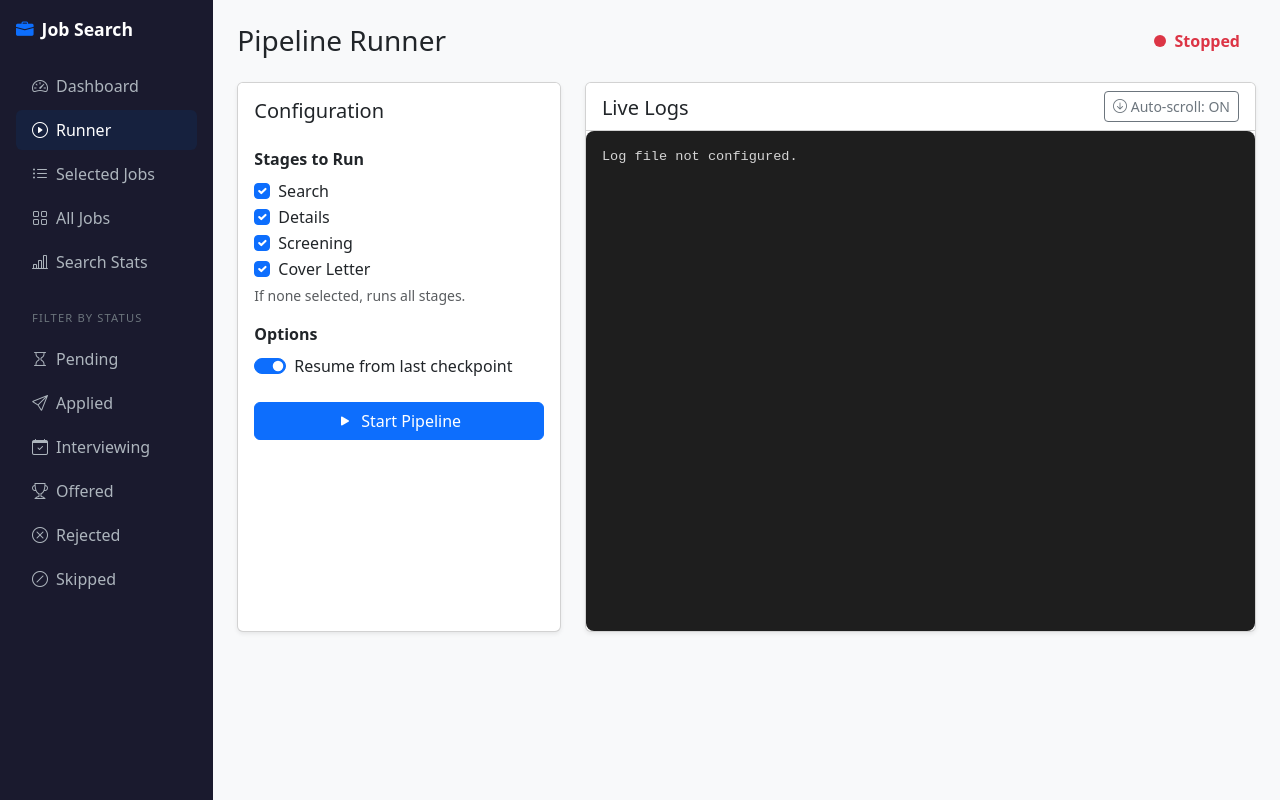
After one commit to mertalpaydin/AI-assisted-job-search-tool, a Flask app: page /runner in a window 1280 px wide. The commit adds this page. Run offline with Flask 3, Linux system fonts and the light colour scheme.

Commit message:
Delete 404 jobs from DB, add Runner UI, and update prompts
- Delete expired LinkedIn job postings (HTTP 404) from DB instead of
  marking as error; 404s no longer increment the consecutive-error counter
- Add Runner UI page to start/stop/monitor the pipeline from the web
- Update screening prompt to note candidate is seeking post-Master's roles
- Reorder cover letter prompt sections for clarity

Co-Authored-By: Claude Sonnet 4.6 <noreply@anthropic.com>

```diff
--- a/src/job_search/core/database.py
+++ b/src/job_search/core/database.py
@@ -479,6 +479,10 @@ class DatabaseManager:
                 (job_id,),
             )
 
+    def delete_job(self, job_id: int) -> None:
+        with self._cursor() as cur:
+            cur.execute("DELETE FROM jobs WHERE job_id = ?", (job_id,))
+
     def get_jobs_pending_details(self) -> list[int]:
         with self._cursor() as cur:
             cur.execute("SELECT job_id FROM jobs WHERE scraped = 0")
--- a/src/job_search/web/app.py
+++ b/src/job_search/web/app.py
@@ -6,9 +6,11 @@ Run with:  job-search web
 """
 from __future__ import annotations
 
+import os
+import threading
 from pathlib import Path
 
-from flask import Flask, abort, redirect, render_template, request, url_for
+from flask import Flask, abort, jsonify, redirect, render_template, request, url_for
 
 from job_search.core.config import Config, load_config
 from job_search.core.database import APPLICATION_STATUSES, DatabaseManager
@@ -18,7 +20,12 @@ app = Flask(__name__, template_folder="templates")
 app.secret_key = "local-job-search-ui"
 
 _db: DatabaseManager | None = None
+_config: Config | None = None
 _cl_mode: str = "auto"
+
+# Runner state
+_runner_thread: threading.Thread | None = None
+_runner_coordinator = None
 
 
 def get_db() -> DatabaseManager:
@@ -32,8 +39,9 @@ def get_cl_mode() -> str:
 
 
 def init_app(db: DatabaseManager, config: Config | None = None) -> Flask:
-    global _db, _cl_mode
+    global _db, _cl_mode, _config
     _db = db
+    _config = config
     if config is not None:
         _cl_mode = config.cover_letter.mode
     return app
@@ -194,3 +202,115 @@ def _redirect_to_list(form) -> "Response":
     if status_filter:
         return redirect(url_for("jobs", status=status_filter))
     return redirect(url_for("jobs"))
+
+
+# ---------------------------------------------------------------------------
+# Runner UI Routes
+# ---------------------------------------------------------------------------
+
+@app.route("/runner")
+def runner_dashboard():
+    global _runner_thread, _runner_coordinator
+    is_running = _runner_thread is not None and _runner_thread.is_alive()
+
+    active_stages = []
+    if is_running and _runner_coordinator is not None:
+        active_stages = list(_runner_coordinator._stages)
+    else:
+        _runner_thread = None
+        _runner_coordinator = None
+        active_stages = ["search", "details", "screen", "cover-letter"]
+
+    return render_template(
+        "runner.html",
+        is_running=is_running,
+        active_stages=active_stages,
+    )
+
+
+@app.route("/runner/start", methods=["POST"])
+def runner_start():
+    global _runner_thread, _runner_coordinator, _config
+
+    if _runner_thread is not None and _runner_thread.is_alive():
+        return redirect(url_for("runner_dashboard"))
+
+    if _config is None:
+        abort(500, "Configuration not loaded")
+
+    # Parse stages
+    stages = request.form.getlist("stages")
+    if not stages:
+        from job_search.orchestration.coordinator import ALL_STAGES
+        stages = list(ALL_STAGES)
+
+    resume = request.form.get("resume") == "on"
+
+    from job_search.orchestration.coordinator import JobSearchCoordinator
+    _runner_coordinator = JobSearchCoordinator(_config, stages=set(stages))
+
+    def run_pipeline():
+        from job_search.utils.logging import setup_logging
+        setup_logging(level=_config.logging.level, log_file=_config.logging.file)
+        try:
+            _runner_coordinator.start(resume=resume)
+        finally:
+            _runner_coordinator.cleanup()
+
+    _runner_thread = threading.Thread(target=run_pipeline, name="runner-ui-thread", daemon=True)
+    _runner_thread.start()
+
+    return redirect(url_for("runner_dashboard"))
+
+
+@app.route("/runner/stop", methods=["POST"])
+def runner_stop():
+    global _runner_coordinator
+    if _runner_coordinator is not None:
+        _runner_coordinator.cleanup()
+    return redirect(url_for("runner_dashboard"))
+
+
+@app.route("/runner/status")
+def runner_status():
+    global _runner_thread
+    is_running = _runner_thread is not None and _runner_thread.is_alive()
+    return jsonify({"is_running": is_running})
+
+
+@app.route("/runner/logs")
+def runner_logs():
+    global _config
+    if _config is None or not _config.logging.file:
+        return jsonify({"logs": "Log file not configured."})
+
+    log_path = Path(_config.logging.file)
+    if not log_path.exists():
+        return jsonify({"logs": "Log file not found."})
+
+    # Read the last N lines. Since log files can be large, we'll read from the end.
+    try:
+        with open(log_path, "rb") as f:
+            f.seek(0, os.SEEK_END)
+            filesize = f.tell()
+            block_size = 8192
+
+            # Go back one block at a time
+            lines = []
+            pos = max(0, filesize - block_size)
+            f.seek(pos, os.SEEK_SET)
+
+            data = f.read().decode("utf-8", errors="replace")
+            lines = data.splitlines()
+
+            # If the file is larger than our block, keep looking backwards to get up to 200 lines
+            while len(lines) < 200 and pos > 0:
+                pos = max(0, pos - block_size)
+                f.seek(pos, os.SEEK_SET)
+                data = f.read(block_size).decode("utf-8", errors="replace")
+                lines = (data + lines[0]).splitlines() + lines[1:]
+
+            last_lines = lines[-200:]
+            return jsonify({"logs": "\n".join(last_lines)})
+    except Exception as e:
+        return jsonify({"logs": f"Error reading logs: {e}"})
--- a/src/job_search/web/templates/base.html
+++ b/src/job_search/web/templates/base.html
@@ -33,6 +33,11 @@
         <li class="nav-item">
           <a class="nav-link {% if request.endpoint == 'index' %}active{% endif %}" href="/">
             <i class="bi bi-speedometer2 me-2"></i>Dashboard
+          </a>
+        </li>
+        <li class="nav-item">
+          <a class="nav-link {% if request.endpoint == 'runner_dashboard' %}active{% endif %}" href="/runner">
+            <i class="bi bi-play-circle me-2"></i>Runner
           </a>
         </li>
         <li class="nav-item">
--- /dev/null
+++ b/src/job_search/web/templates/runner.html
@@ -0,0 +1,200 @@
+{% extends "base.html" %}
+
+{% block title %}Runner - Job Search{% endblock %}
+
+{% block head_extra %}
+<style>
+    .log-viewer {
+        background-color: #1e1e1e;
+        color: #d4d4d4;
+        font-family: 'Courier New', Courier, monospace;
+        font-size: 0.85rem;
+        padding: 1rem;
+        border-radius: 8px;
+        height: 500px;
+        overflow-y: auto;
+        white-space: pre-wrap;
+        word-wrap: break-word;
+    }
+
+    .status-indicator {
+        display: inline-block;
+        width: 12px;
+        height: 12px;
+        border-radius: 50%;
+        margin-right: 8px;
+    }
+    .status-running {
+        background-color: #28a745;
+        box-shadow: 0 0 8px #28a745;
+        animation: pulse 2s infinite;
+    }
+    .status-stopped {
+        background-color: #dc3545;
+    }
+
+    @keyframes pulse {
+        0% { transform: scale(0.95); box-shadow: 0 0 0 0 rgba(40, 167, 69, 0.7); }
+        70% { transform: scale(1); box-shadow: 0 0 0 10px rgba(40, 167, 69, 0); }
+        100% { transform: scale(0.95); box-shadow: 0 0 0 0 rgba(40, 167, 69, 0); }
+    }
+</style>
+{% endblock %}
+
+{% block content %}
+<div class="d-flex justify-content-between align-items-center mb-4">
+    <h2 class="h3 mb-0">Pipeline Runner</h2>
+    <div class="d-flex align-items-center">
+        {% if is_running %}
+        <span class="status-indicator status-running"></span>
+        <span class="fw-bold text-success me-3">Running</span>
+        {% else %}
+        <span class="status-indicator status-stopped"></span>
+        <span class="fw-bold text-danger me-3">Stopped</span>
+        {% endif %}
+    </div>
+</div>
+
+<div class="row">
+    <div class="col-md-4 mb-4">
+        <div class="card shadow-sm h-100">
+            <div class="card-header bg-white pb-0 border-bottom-0">
+                <h5 class="card-title mt-2">Configuration</h5>
+            </div>
+            <div class="card-body">
+                <form action="/runner/start" method="POST" id="runnerForm">
+                    <fieldset {% if is_running %}disabled{% endif %}>
+                        <div class="mb-3">
+                            <label class="form-label fw-bold">Stages to Run</label>
+                            <div class="form-check">
+                                <input class="form-check-input" type="checkbox" name="stages" value="search" id="stageSearch" {% if 'search' in active_stages %}checked{% endif %}>
+                                <label class="form-check-label" for="stageSearch">Search</label>
+                            </div>
+                            <div class="form-check">
+                                <input class="form-check-input" type="checkbox" name="stages" value="details" id="stageDetails" {% if 'details' in active_stages %}checked{% endif %}>
+                                <label class="form-check-label" for="stageDetails">Details</label>
+                            </div>
+                            <div class="form-check">
+                                <input class="form-check-input" type="checkbox" name="stages" value="screen" id="stageScreen" {% if 'screen' in active_stages %}checked{% endif %}>
+                                <label class="form-check-label" for="stageScreen">Screening</label>
+                            </div>
+                            <div class="form-check">
+                                <input class="form-check-input" type="checkbox" name="stages" value="cover-letter" id="stageCL" {% if 'cover-letter' in active_stages %}checked{% endif %}>
+                                <label class="form-check-label" for="stageCL">Cover Letter</label>
+                            </div>
+                            <small class="text-muted d-block mt-1">If none selected, runs all stages.</small>
+                        </div>
+
+                        <div class="mb-4">
+                            <label class="form-label fw-bold">Options</label>
+                            <div class="form-check form-switch">
+                                <input class="form-check-input" type="checkbox" name="resume" id="resumeToggle" checked>
+                                <label class="form-check-label" for="resumeToggle">Resume from last checkpoint</label>
+                            </div>
+                        </div>
+
+                        <div class="d-grid gap-2">
+                            <button type="submit" class="btn btn-primary" {% if is_running %}disabled{% endif %}>
+                                <i class="bi bi-play-fill me-1"></i> Start Pipeline
+                            </button>
+                        </div>
+                    </fieldset>
+                </form>
+
+                {% if is_running %}
+                <form action="/runner/stop" method="POST" class="mt-2">
+                    <div class="d-grid gap-2">
+                        <button type="submit" class="btn btn-outline-danger">
+                            <i class="bi bi-stop-fill me-1"></i> Stop Pipeline
+                        </button>
+                    </div>
+                </form>
+                {% endif %}
+            </div>
+        </div>
+    </div>
+
+    <div class="col-md-8 mb-4">
+        <div class="card shadow-sm h-100">
+            <div class="card-header bg-white d-flex justify-content-between align-items-center">
+                <h5 class="card-title mb-0 mt-1">Live Logs</h5>
+                <button class="btn btn-sm btn-outline-secondary" id="autoScrollBtn" onclick="toggleAutoScroll()">
+                    <i class="bi bi-arrow-down-circle"></i> Auto-scroll: ON
+                </button>
+            </div>
+            <div class="card-body p-0">
+                <div id="logViewer" class="log-viewer">Loading logs...</div>
+            </div>
+        </div>
+    </div>
+</div>
+{% endblock %}
+
+{% block scripts %}
+<script>
+    const logViewer = document.getElementById('logViewer');
+    const autoScrollBtn = document.getElementById('autoScrollBtn');
+    let autoScroll = true;
+    let isRunning = {{ 'true' if is_running else 'false' }};
+
+    function toggleAutoScroll() {
+        autoScroll = !autoScroll;
+        if (autoScroll) {
+            autoScrollBtn.innerHTML = '<i class="bi bi-arrow-down-circle"></i> Auto-scroll: ON';
+            autoScrollBtn.classList.replace('btn-secondary', 'btn-outline-secondary');
+            scrollToBottom();
+        } else {
+            autoScrollBtn.innerHTML = '<i class="bi bi-pause-circle"></i> Auto-scroll: OFF';
+            autoScrollBtn.classList.replace('btn-outline-secondary', 'btn-secondary');
+        }
+    }
+
+    function scrollToBottom() {
+        if (autoScroll) {
+            logViewer.scrollTop = logViewer.scrollHeight;
+        }
+    }
+
+    function fetchLogs() {
+        fetch('/runner/logs')
+            .then(response => response.json())
+            .then(data => {
+                logViewer.textContent = data.logs || "No logs available yet.";
+                scrollToBottom();
+            })
+            .catch(error => {
+                console.error("Error fetching logs:", error);
+            });
+    }
+
+    // Fetch immediately
+    fetchLogs();
+
+    // Set up polling
+    const pollInterval = isRunning ? 1000 : 5000; // Poll faster if running
+    setInterval(() => {
+        fetchLogs();
+        if (isRunning) {
+            // Also poll the status endpoint to see if it stopped
+            fetch('/runner/status')
+                .then(response => response.json())
+                .then(data => {
+                    if (!data.is_running) {
+                        window.location.reload();
+                    }
+                });
+        }
+    }, pollInterval);
+
+    // If user scrolls up, disable auto-scroll
+    logViewer.addEventListener('scroll', () => {
+        const isAtBottom = logViewer.scrollHeight - logViewer.scrollTop <= logViewer.clientHeight + 10;
+        if (!isAtBottom && autoScroll) {
+            toggleAutoScroll(); // Turn it off
+        } else if (isAtBottom && !autoScroll) {
+            // Optional: could turn it back on if they scroll to the very bottom
+            // toggleAutoScroll();
+        }
+    });
+</script>
+{% endblock %}
```
Also changed, not shown: src/job_search/scraping/details.py (+11 -0 lines), tests/test_database.py (+16 -0 lines), tests/test_details_404.py (added, +98 -0 lines).
